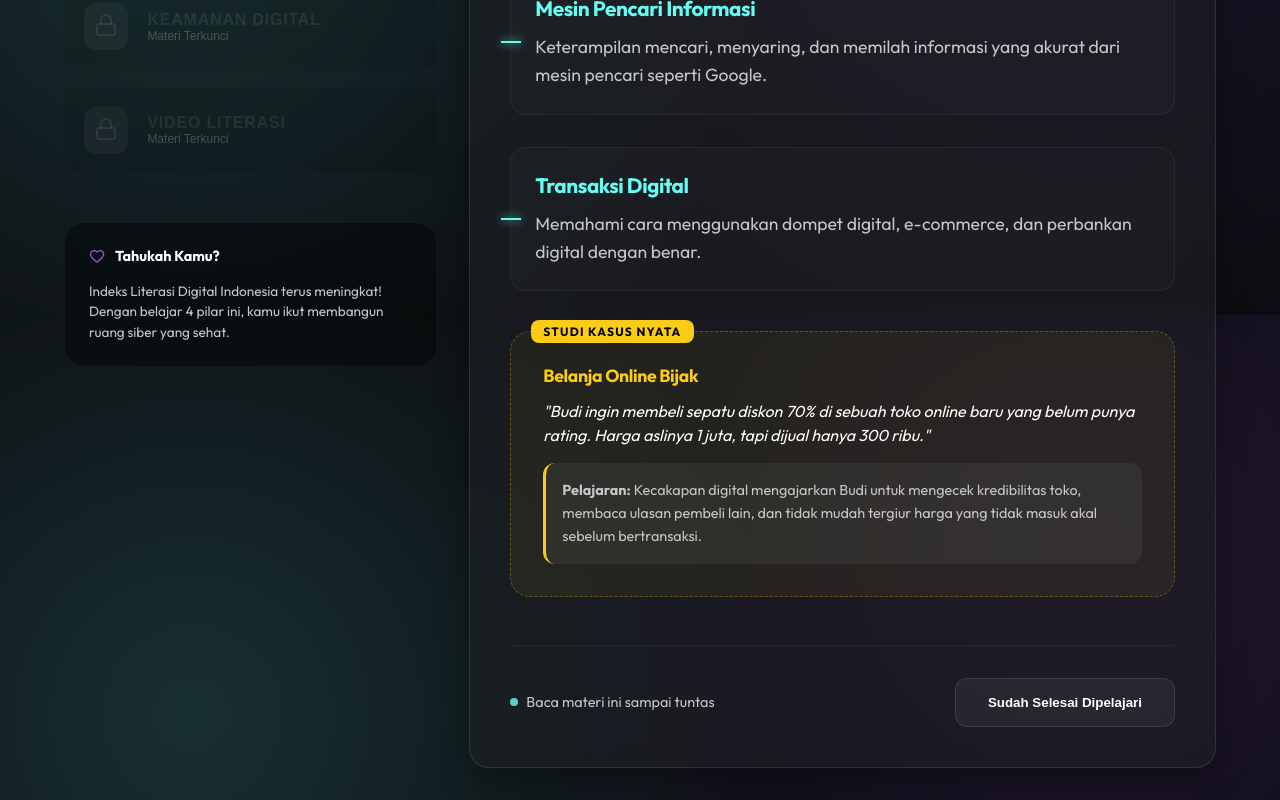
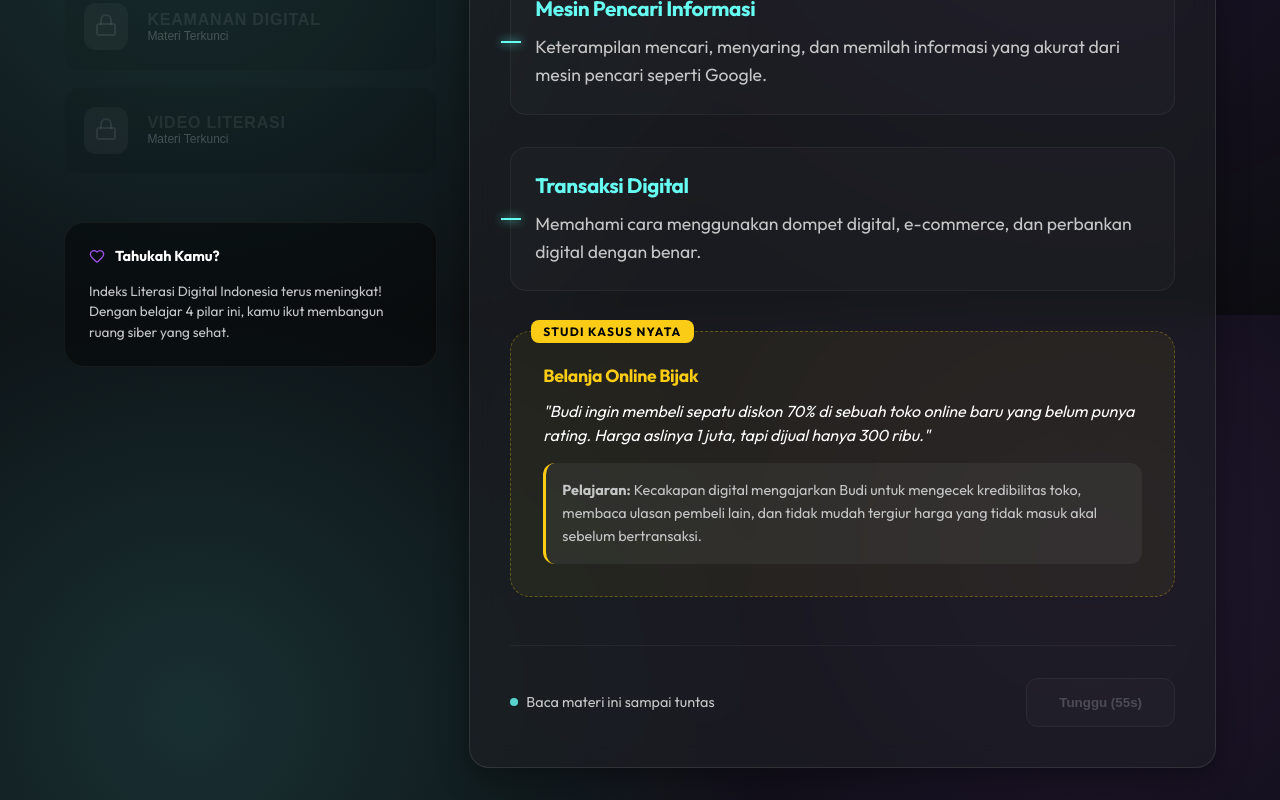
Before and after one commit to ahmadilkom/cyber-safe-arena, a Next.js app: page /student/materi in a window 1280 px wide. Shown: the part 485-1285 px from the top of the page. Built offline with nearby package versions, Linux system fonts and the light colour scheme.

Commit message:
Pastikan modul video hanya terbuka setelah tonton sampai habis

```diff
--- a/app/globals.css
+++ b/app/globals.css
@@ -53,6 +53,10 @@ h1, h2, h3, h4 {
   -webkit-background-clip: text;
   -webkit-text-fill-color: transparent;
   background-clip: text;
+}
+
+.responsive-h1 {
+  font-size: clamp(1.8rem, 5vw, 2.5rem);
 }
 
 /* Buttons */
--- a/app/student/game/page.tsx
+++ b/app/student/game/page.tsx
@@ -563,7 +563,7 @@ export default function Game() {
           >
             <div className="flex justify-between items-start mb-2">
               <h3 style={{ color: currentScenario.options[selectedOption!].isCorrect ? 'var(--success)' : 'var(--danger)', fontSize: '1.4rem' }}>
-                {currentScenario.options[selectedOption!].isCorrect ? 'Serangan Berhasil Ditepis!' : 'Anda Terkena Jebakan!'}
+                {currentScenario.options[selectedOption!].isCorrect ? 'Serangan Anda berhasil memusnahkan musuh' : 'Anda terkena serangan musuh'}
               </h3>
               {currentScenario.options[selectedOption!].isCorrect && (
                 <div className="font-bold text-xl text-yellow-400">+{earnedPoints} Poin</div>
--- a/app/student/materi/page.tsx
+++ b/app/student/materi/page.tsx
@@ -95,6 +95,7 @@ export default function MateriLiterasi() {
   const [activeTab, setActiveTab] = useState(materiData[0].id);
   const [finishedTabs, setFinishedTabs] = useState<string[]>([]);
   const [isYouTubeFinished, setIsYouTubeFinished] = useState(false);
+  const [countdown, setCountdown] = useState(60);
 
   useEffect(() => {
     // Load YouTube API
@@ -136,9 +137,33 @@ export default function MateriLiterasi() {
   useEffect(() => {
     const saved = localStorage.getItem('finished_materi_tabs');
     if (saved) {
-      setFinishedTabs(JSON.parse(saved));
+      const parsed = JSON.parse(saved);
+      setFinishedTabs(parsed);
+      if (parsed.includes('video')) {
+        setIsYouTubeFinished(true);
+      }
     }
   }, []);
+
+  // Timer logic
+  useEffect(() => {
+    // Reset timer when switching tabs
+    if (!finishedTabs.includes(activeTab) && activeTab !== 'video') {
+      setCountdown(60);
+    } else {
+      setCountdown(0);
+    }
+  }, [activeTab, finishedTabs]);
+
+  useEffect(() => {
+    let timer: NodeJS.Timeout;
+    if (countdown > 0) {
+      timer = setInterval(() => {
+        setCountdown(prev => prev - 1);
+      }, 1000);
+    }
+    return () => clearInterval(timer);
+  }, [countdown]);
 
   const handleMarkAsFinished = (id: string) => {
     if (!finishedTabs.includes(id)) {
@@ -372,35 +397,44 @@ export default function MateriLiterasi() {
 
                 <div style={{ display: 'flex', gap: '1rem' }}>
                   {!finishedTabs.includes(activeTab) ? (
+                    <div style={{ display: 'flex', flexDirection: 'column', gap: '10px' }}>
                       <button
                         onClick={() => handleMarkAsFinished(activeTab)}
-                      disabled={currentMateri.isVideo && !isYouTubeFinished}
+                        disabled={(currentMateri.isVideo && !isYouTubeFinished) || countdown > 0}
                         style={{
                           padding: '1rem 2rem',
                           borderRadius: '12px',
-                        background: (currentMateri.isVideo && !isYouTubeFinished) ? 'rgba(255,255,255,0.02)' : 'rgba(255,255,255,0.05)',
-                        color: (currentMateri.isVideo && !isYouTubeFinished) ? 'rgba(255,255,255,0.2)' : '#fff',
+                          background: ((currentMateri.isVideo && !isYouTubeFinished) || countdown > 0) ? 'rgba(255,255,255,0.02)' : 'rgba(255,255,255,0.05)',
+                          color: ((currentMateri.isVideo && !isYouTubeFinished) || countdown > 0) ? 'rgba(255,255,255,0.2)' : '#fff',
                           fontWeight: '700',
                           border: '1px solid',
-                        borderColor: (currentMateri.isVideo && !isYouTubeFinished) ? 'rgba(255,255,255,0.05)' : 'rgba(255,255,255,0.1)',
-                        cursor: (currentMateri.isVideo && !isYouTubeFinished) ? 'not-allowed' : 'pointer',
+                          borderColor: ((currentMateri.isVideo && !isYouTubeFinished) || countdown > 0) ? 'rgba(255,255,255,0.05)' : 'rgba(255,255,255,0.1)',
+                          cursor: ((currentMateri.isVideo && !isYouTubeFinished) || countdown > 0) ? 'not-allowed' : 'pointer',
                           transition: 'all 0.3s'
                         }}
                         onMouseEnter={(e) => {
-                        if (!(currentMateri.isVideo && !isYouTubeFinished)) {
+                          if (!((currentMateri.isVideo && !isYouTubeFinished) || countdown > 0)) {
                             e.currentTarget.style.background = `${currentMateri.color}20`;
                             e.currentTarget.style.borderColor = currentMateri.color;
                           }
                         }}
                         onMouseLeave={(e) => {
-                        if (!(currentMateri.isVideo && !isYouTubeFinished)) {
+                          if (!((currentMateri.isVideo && !isYouTubeFinished) || countdown > 0)) {
                             e.currentTarget.style.background = 'rgba(255,255,255,0.05)';
                             e.currentTarget.style.borderColor = 'rgba(255,255,255,0.1)';
                           }
                         }}
                       >
-                      {currentMateri.isVideo && !isYouTubeFinished ? 'Sedang Menonton...' : 'Sudah Selesai Dipelajari'}
+                        {countdown > 0 ? `Tunggu (${countdown}s)` :
+                         (currentMateri.isVideo && !isYouTubeFinished ? 'Sedang Menonton...' : 'Sudah Selesai Dipelajari')}
                       </button>
+
+                      {currentMateri.isVideo && !isYouTubeFinished && (
+                        <p style={{ color: 'var(--danger)', fontSize: '0.85rem', textAlign: 'center', margin: 0, opacity: 0.8 }}>
+                          ⚠️ Tonton video hingga detik terakhir untuk membuka tombol
+                        </p>
+                      )}
+                    </div>
                   ) : activeTab === materiData[materiData.length - 1].id ? (
                     <button
                       onClick={() => router.push('/student/login')}
--- a/app/teacher/dashboard/page.tsx
+++ b/app/teacher/dashboard/page.tsx
@@ -110,8 +110,8 @@ export default function TeacherDashboard() {
   return (
     <main className="page-container" style={{ justifyContent: 'flex-start', paddingTop: '4rem' }}>
       <div className="w-full max-w-4xl">
-        <div className="flex justify-between items-center mb-4">
-          <h1 className="text-gradient m-0" style={{ fontSize: '2.5rem' }}>Dashboard Guru</h1>
+        <div className="flex justify-between items-center mb-6 flex-wrap gap-4">
+          <h1 className="text-gradient m-0 responsive-h1">Dashboard Guru</h1>
           <button
             onClick={() => setShowLogoutConfirm(true)}
             className="btn-secondary"
```
Lines whose indentation alone changed are shown as unchanged.
